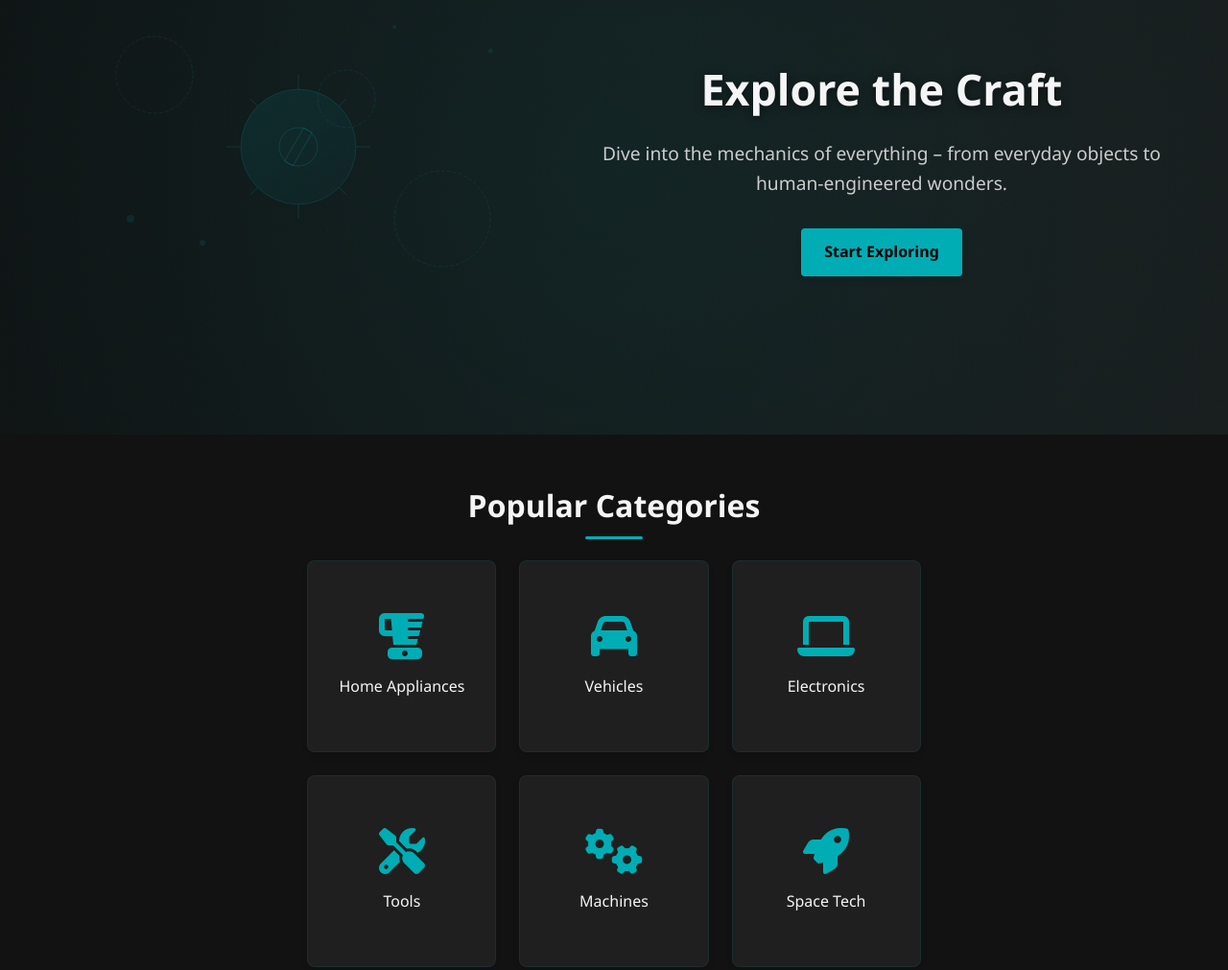
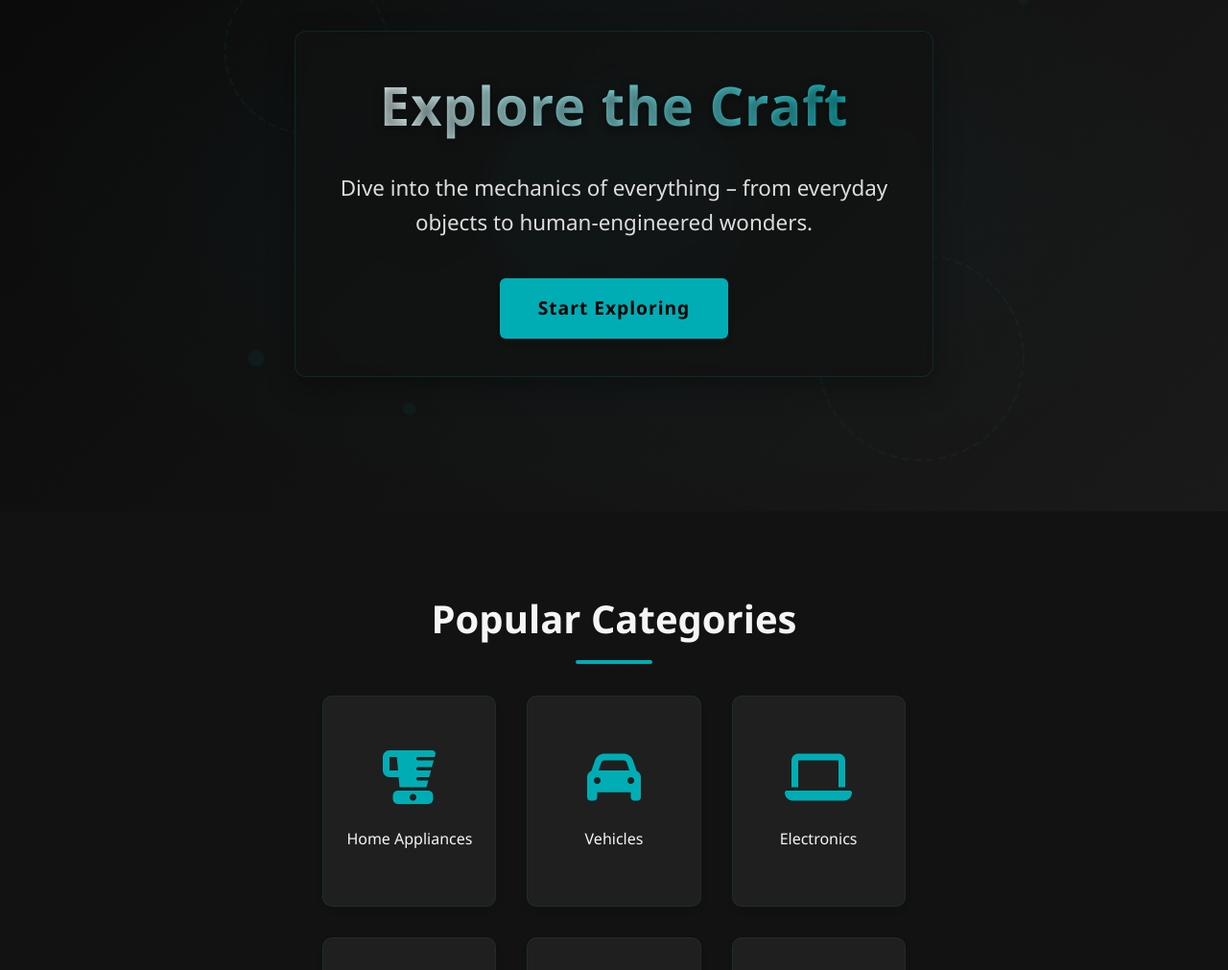
Before and after one commit to meckani/meckani, a plain HTML site: page index.html in a window 1280 px wide. Shown: the part 214-1225 px from the top of the page at 96% size. Drawn offline with Linux system fonts and the light colour scheme.

Commit message:
Update style.css

```diff
--- a/css/style.css
+++ b/css/style.css
@@ -130,95 +130,130 @@ body {
 
 /* Hero Section */
 .hero {
-  background: linear-gradient(to right, #101010, #1a1a1a);
-  padding: 4rem 2rem;
+  background: linear-gradient(135deg, #0a0a0a 0%, #1a1a1a 100%);
+  padding: 6rem 2rem;
   text-align: center;
   position: relative;
   overflow: hidden;
-  min-height: 70vh;
+  min-height: 80vh;
   display: flex;
   align-items: center;
+  justify-content: center;
 }
 
 .hero::before {
   content: '';
   position: absolute;
-  top: -50%;
-  left: -50%;
-  width: 200%;
-  height: 200%;
-  background: radial-gradient(circle, rgba(0,173,181,0.1) 0%, transparent 70%);
+  top: 0;
+  left: 0;
+  width: 100%;
+  height: 100%;
+  background: radial-gradient(ellipse at center, rgba(0,173,181,0.05) 0%, rgba(0,0,0,0) 70%);
+  z-index: 1;
+}
+
+.hero-illustration {
+  position: absolute;
+  top: 0;
+  left: 0;
+  width: 100%;
+  height: 100%;
   z-index: 0;
+  opacity: 0.4;
+}
+
+.hero-illustration svg {
+  width: 100%;
+  height: 100%;
 }
 
 .hero-content {
   position: relative;
-  z-index: 1;
-  max-width: 1200px;
+  z-index: 2;
+  max-width: 800px;
   margin: 0 auto;
-  display: flex;
-  flex-direction: column;
-  align-items: center;
-}
-
-.hero-illustration {
-  width: 100%;
-  max-width: 500px;
-  margin: 0 auto 2rem;
-  opacity: 0.8;
-}
-
-.hero-illustration svg {
-  width: 100%;
-  height: auto;
+  padding: 2rem;
+  background: rgba(18, 18, 18, 0.7);
+  backdrop-filter: blur(8px);
+  border-radius: 12px;
+  border: 1px solid rgba(0, 173, 181, 0.15);
+  box-shadow: 0 10px 30px rgba(0,0,0,0.3);
 }
 
 .hero-content h2 {
-  font-size: 2.8rem;
-  margin-bottom: 1rem;
+  font-size: 3.5rem;
+  margin-bottom: 1.5rem;
   text-shadow: 0 2px 10px rgba(0,0,0,0.5);
+  letter-spacing: 1px;
+  background: linear-gradient(to right, #f5f5f5, var(--accent-color));
+  -webkit-background-clip: text;
+  background-clip: text;
+  color: transparent;
 }
 
 .hero-content p {
-  font-size: 1.2rem;
-  margin-bottom: 2rem;
-  color: #ccc;
+  font-size: 1.4rem;
+  margin-bottom: 2.5rem;
+  color: #ddd;
   max-width: 600px;
+  margin-left: auto;
+  margin-right: auto;
 }
 
 .cta-button {
   display: inline-block;
-  padding: 0.75rem 1.5rem;
+  padding: 1rem 2.5rem;
   background-color: var(--accent-color);
   color: #000;
   text-decoration: none;
-  border-radius: 4px;
+  border-radius: 6px;
   font-weight: bold;
+  font-size: 1.2rem;
   transition: all var(--transition-base);
   position: relative;
   overflow: hidden;
   z-index: 1;
   box-shadow: var(--shadow-sm);
   border: none;
+  letter-spacing: 1px;
 }
 
 .cta-button:hover {
   background-color: #019ca2;
-  transform: translateY(-2px);
+  transform: translateY(-4px);
   box-shadow: var(--shadow-lg);
+}
+
+.cta-button::after {
+  content: '';
+  position: absolute;
+  top: 0;
+  left: 0;
+  width: 100%;
+  height: 100%;
+  background: linear-gradient(90deg, transparent, rgba(255,255,255,0.3), transparent);
+  transform: translateX(-100%);
+  transition: transform 0.6s ease;
+  z-index: -1;
+}
+
+.cta-button:hover::after {
+  transform: translateX(100%);
 }
 
 /* Categories Section */
 .categories {
-  padding: 3rem 2rem;
+  padding: 5rem 2rem;
   text-align: center;
   max-width: 1200px;
   margin: 0 auto;
+  position: relative;
+  z-index: 2;
 }
 
 .categories h3 {
-  font-size: 2rem;
-  margin-bottom: 2rem;
+  font-size: 2.5rem;
+  margin-bottom: 3rem;
   position: relative;
   display: inline-block;
 }
@@ -226,11 +261,11 @@ body {
 .categories h3::after {
   content: '';
   position: absolute;
-  bottom: -10px;
+  bottom: -15px;
   left: 50%;
   transform: translateX(-50%);
-  width: 60px;
-  height: 3px;
+  width: 80px;
+  height: 4px;
   background: var(--accent-color);
   border-radius: 2px;
 }
@@ -238,13 +273,13 @@ body {
 .card-grid {
   display: grid;
   grid-template-columns: repeat(3, 1fr);
-  gap: 1.5rem;
+  gap: 2rem;
 }
 
 .card {
   background-color: var(--card-bg);
-  padding: 2rem;
-  border-radius: 8px;
+  padding: 2.5rem 1.5rem;
+  border-radius: 10px;
   transition: all var(--transition-base);
   cursor: pointer;
   position: relative;
@@ -255,7 +290,7 @@ body {
   flex-direction: column;
   align-items: center;
   justify-content: center;
-  min-height: 200px;
+  min-height: 220px;
 }
 
 .card::after {
@@ -272,7 +307,7 @@ body {
 
 .card:hover {
   background-color: var(--card-hover);
-  transform: translateY(-5px);
+  transform: translateY(-8px);
   box-shadow: var(--shadow-lg);
 }
 
@@ -282,8 +317,8 @@ body {
 
 /* Category Icons */
 .icon {
-  font-size: 3rem;
-  margin-bottom: 1rem;
+  font-size: 3.5rem;
+  margin-bottom: 1.5rem;
   color: var(--accent-color);
   transition: transform 0.3s ease, color 0.3s ease;
 }
@@ -293,15 +328,22 @@ body {
   color: #fff;
 }
 
+.card h4 {
+  font-size: 1.5rem;
+  font-weight: 600;
+}
+
 /* Footer */
 footer {
   text-align: center;
-  padding: 1.5rem;
+  padding: 2rem;
   border-top: 1px solid #2c2c2c;
-  font-size: 0.9rem;
-  color: #888;
+  font-size: 1rem;
+  color: #aaa;
   margin-top: auto;
   background: #1a1a1a;
+  position: relative;
+  z-index: 2;
 }
 
 /* Responsive adjustments */
@@ -311,7 +353,15 @@ footer {
   }
 
   .hero-content {
-    padding: 0 1rem;
+    padding: 1.5rem;
+  }
+
+  .hero-content h2 {
+    font-size: 3rem;
+  }
+
+  .hero-content p {
+    font-size: 1.2rem;
   }
 }
 
@@ -343,7 +393,7 @@ footer {
   }
 
   .hero-content h2 {
-    font-size: 2.2rem;
+    font-size: 2.5rem;
   }
 
   .card-grid {
@@ -355,11 +405,42 @@ footer {
   }
 
   .hero {
-    min-height: 60vh;
+    min-height: 70vh;
     padding: 2rem 1rem;
   }
 
-  .hero-illustration {
-    max-width: 300px;
+  .hero-content {
+    padding: 1.5rem;
+  }
+
+  .categories {
+    padding: 3rem 1rem;
+  }
+
+  .categories h3 {
+    font-size: 2rem;
+  }
+
+  .card {
+    min-height: 180px;
+  }
+
+  .icon {
+    font-size: 3rem;
   }
 }
+
+@media (max-width: 480px) {
+  .hero-content h2 {
+    font-size: 2rem;
+  }
+
+  .hero-content p {
+    font-size: 1.1rem;
+  }
+
+  .cta-button {
+    padding: 0.8rem 1.8rem;
+    font-size: 1rem;
+  }
+}
```
